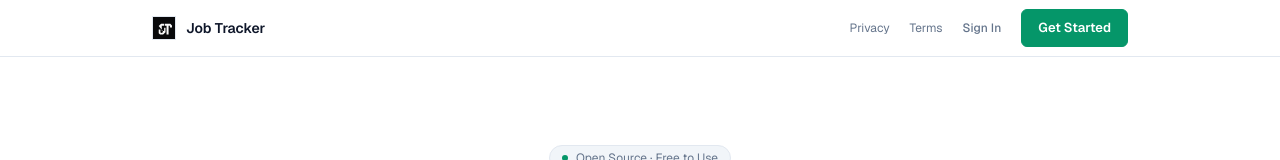
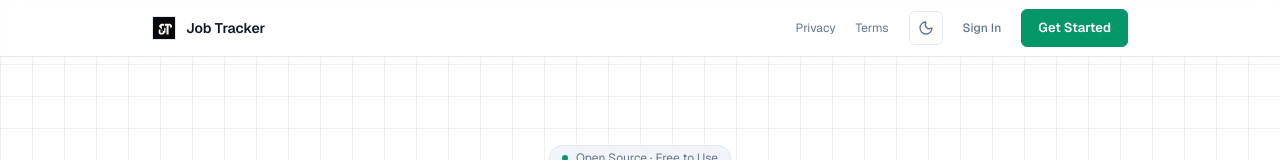
Before and after one commit to shrisha337-beep/ai-job-tracker, a Next.js app: page / in a window 1280 px wide. Shown: the top 160 px of the page. Built offline with nearby package versions, Linux system fonts and the light colour scheme; no server answers.

Commit message:
feat: add landing page, login page, and theme management components

```diff
--- a/src/app/globals.css
+++ b/src/app/globals.css
@@ -139,6 +139,9 @@
 
   /* Overlay */
   --color-overlay: rgba(0, 0, 0, 0.4);
+
+  /* Grid Line Color */
+  --color-grid-line: rgba(15, 23, 42, 0.07);
 }
 
 /* ═══════════════════════════════════════════════════════════════════════════
@@ -205,6 +208,9 @@
 
   /* Overlay */
   --color-overlay: rgba(0, 0, 0, 0.7);
+
+  /* Grid Line Color (exact previous dark grid: #18181b) */
+  --color-grid-line: #18181b;
 
   /* Dark mode shadows */
   --shadow-xs: 0 1px 2px rgba(0, 0, 0, 0.3);
@@ -485,10 +491,9 @@ body {
 
 .bg-grid {
   background-image:
-    linear-gradient(var(--color-border) 1px, transparent 1px),
-    linear-gradient(90deg, var(--color-border) 1px, transparent 1px);
-  background-size: 60px 60px;
-  background-position: -1px -1px;
+    linear-gradient(var(--color-grid-line) 1px, transparent 1px),
+    linear-gradient(90deg, var(--color-grid-line) 1px, transparent 1px);
+  background-size: 32px 32px;
 }
 
 /* ─── Scrollbar Styling ─────────────────────────────────────────────────── */
--- a/src/app/login/page.tsx
+++ b/src/app/login/page.tsx
@@ -5,6 +5,7 @@ import { useRouter } from "next/navigation";
 import { useEffect, useState } from "react";
 import Link from "next/link";
 import { JTLogo } from "@/components/layout/JTLogo";
+import { ThemeToggle } from "@/components/layout/ThemeToggle";
 
 export default function LoginPage() {
   const { data: session, status } = useSession();
@@ -47,7 +48,10 @@ export default function LoginPage() {
   }
 
   return (
-    <div className="min-h-screen flex flex-col items-center justify-center bg-[var(--color-surface-0)] p-4 text-[var(--color-foreground)]">
+    <div className="relative min-h-screen flex flex-col items-center justify-center bg-[var(--color-surface-0)] p-4 text-[var(--color-foreground)] transition-theme">
+      <div className="absolute top-4 right-4">
+        <ThemeToggle />
+      </div>
       <div className="w-full max-w-sm">
         {/* Header */}
         <div className="text-center mb-8">
--- a/src/app/page.tsx
+++ b/src/app/page.tsx
@@ -1,10 +1,11 @@
 import Link from "next/link";
 import { JTLogo } from "@/components/layout/JTLogo";
+import { ThemeToggle } from "@/components/layout/ThemeToggle";
 import { Layers, BarChart2, ArrowRight, Cpu } from "lucide-react";
 
 export default function LandingPage() {
   return (
-    <div className="min-h-screen bg-[var(--color-background)] text-[var(--color-foreground)] antialiased">
+    <div className="min-h-screen bg-[var(--color-background)] text-[var(--color-foreground)] antialiased transition-theme">
       {/* Navigation */}
       <nav className="fixed top-0 left-0 right-0 z-50 bg-[var(--color-background)]/80 backdrop-blur-sm border-b border-[var(--color-border)]">
         <div className="max-w-5xl mx-auto px-6 h-14 flex items-center justify-between">
@@ -14,7 +15,7 @@ export default function LandingPage() {
               Job Tracker
             </span>
           </Link>
-          <div className="flex items-center gap-5">
+          <div className="flex items-center gap-4 sm:gap-5">
             <Link
               href="/privacy"
               className="text-xs text-[var(--color-muted-foreground)] hover:text-[var(--color-foreground)] transition-colors hidden sm:block"
@@ -27,6 +28,7 @@ export default function LandingPage() {
             >
               Terms
             </Link>
+            <ThemeToggle />
             <Link
               href="/login"
               className="text-xs font-medium text-[var(--color-muted-foreground)] hover:text-[var(--color-foreground)] transition-colors"
@@ -45,7 +47,7 @@ export default function LandingPage() {
       </nav>
 
       {/* Hero Section */}
-      <section className="pt-36 pb-24 px-6">
+      <section className="pt-36 pb-24 px-6 border-b border-[var(--color-border)] bg-grid">
         <div className="max-w-3xl mx-auto text-center">
           {/* Status Badge */}
           <div className="inline-flex items-center gap-2 px-3 py-1 bg-[var(--color-surface-1)] border border-[var(--color-border)] rounded-full text-xs text-[var(--color-muted-foreground)] mb-8">
@@ -83,7 +85,7 @@ export default function LandingPage() {
       </section>
 
       {/* Features Section */}
-      <section className="py-20 px-6 border-t border-[var(--color-border)]">
+      <section className="py-20 px-6">
         <div className="max-w-5xl mx-auto">
           <div className="mb-12 text-center">
             <p className="text-xs font-medium text-[var(--color-muted-foreground)] uppercase tracking-wider mb-2">
--- a/src/components/layout/ThemeProvider.tsx
+++ b/src/components/layout/ThemeProvider.tsx
@@ -88,10 +88,7 @@ export function ThemeProvider({ children }: { children: React.ReactNode }) {
     setTheme(theme === "light" ? "dark" : "light");
   }, [theme, setTheme]);
 
-  // Prevent flash by not rendering until initialized
-  if (!initialized) {
-    return null;
-  }
+
 
   return (
     <ThemeContext.Provider value={{ theme, setTheme, toggleTheme }}>
--- a/src/components/layout/ThemeToggle.tsx
+++ b/src/components/layout/ThemeToggle.tsx
@@ -2,18 +2,29 @@
 
 import { Sun, Moon } from "lucide-react";
 import { useTheme } from "./ThemeProvider";
+import { useEffect, useState } from "react";
 
 export function ThemeToggle() {
   const { theme, toggleTheme } = useTheme();
+  const [mounted, setMounted] = useState(false);
+
+  useEffect(() => {
+    setMounted(true);
+  }, []);
 
   return (
     <button
       onClick={toggleTheme}
-      className="p-2 rounded-md text-[var(--color-muted-foreground)] hover:text-[var(--color-foreground)] hover:bg-[var(--color-surface-1)] border border-transparent hover:border-[var(--color-border)] transition-colors"
-      title={theme === "light" ? "Switch to dark mode" : "Switch to light mode"}
+      className="p-2 rounded-md text-[var(--color-muted-foreground)] hover:text-[var(--color-foreground)] hover:bg-[var(--color-surface-1)] border border-transparent hover:border-[var(--color-border)] transition-colors cursor-pointer"
+      title={mounted ? (theme === "light" ? "Switch to dark mode" : "Switch to light mode") : "Toggle theme"}
+      aria-label="Toggle theme"
       id="theme-toggle-btn"
     >
-      {theme === "light" ? <Moon size={16} /> : <Sun size={16} />}
+      {mounted ? (
+        theme === "light" ? <Moon size={16} /> : <Sun size={16} />
+      ) : (
+        <span className="w-4 h-4 block" />
+      )}
     </button>
   );
 }
```
